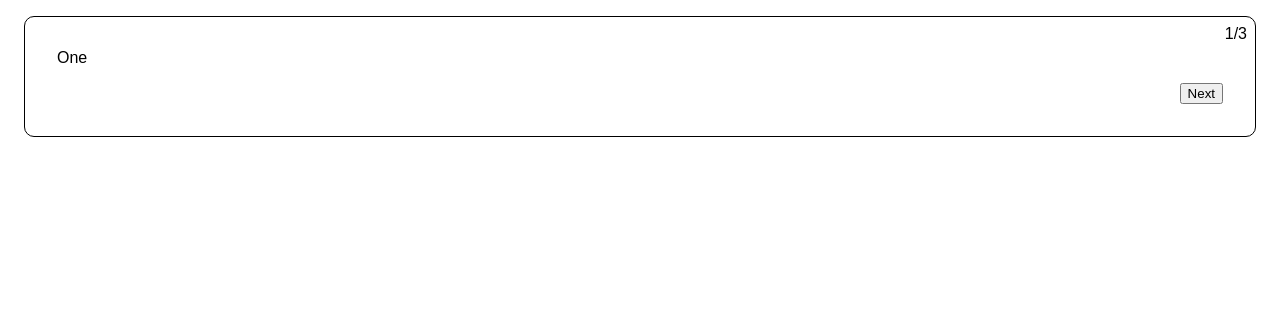
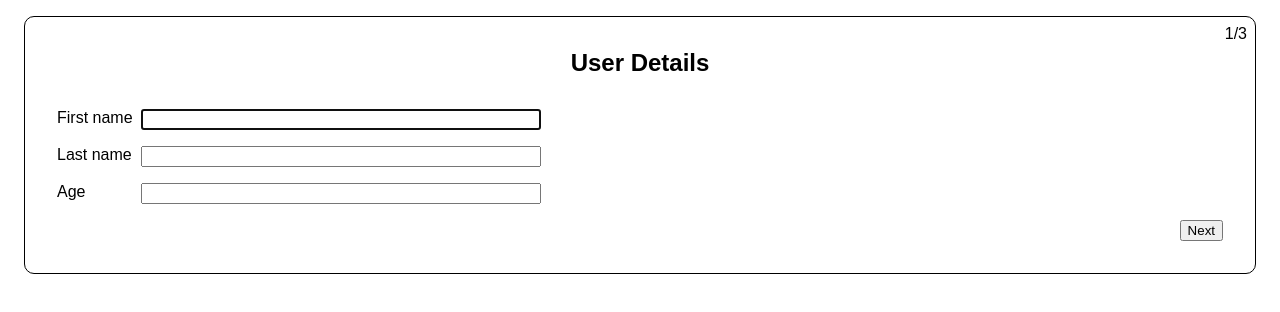
Before and after one commit to petermoyano/Multistep-react-form, a React (Vite) app: page / in a window 1280 px wide. Shown: the top 312 px of the page. Built offline with nearby package versions, Linux system fonts and the light colour scheme.

Commit message:
Add FormWrapper and individual forms

```diff
--- /dev/null
+++ b/src/AccountForm.tsx
@@ -0,0 +1,12 @@
+import { FormWrapper } from "./FormWrapper";
+
+export function AccountForm() {
+    return (
+        <FormWrapper title="Account details">
+            <label>Email</label>
+            <input required autoFocus type="email" />
+            <label>Password</label>
+            <input required type="password" />
+        </FormWrapper>
+    );
+}
--- /dev/null
+++ b/src/AddressForm.tsx
@@ -0,0 +1,16 @@
+import { FormWrapper } from "./FormWrapper";
+
+export function AddressForm() {
+    return (
+        <FormWrapper title="Address">
+            <label>Street</label>
+            <input autoFocus required />
+            <label>City</label>
+            <input required />
+            <label>State</label>
+            <input required />
+            <label>Zip</label>
+            <input required />
+        </FormWrapper>
+    );
+}
--- a/src/App.tsx
+++ b/src/App.tsx
@@ -1,3 +1,6 @@
+import { AccountForm } from "./AccountForm";
+import { AddressForm } from "./AddressForm";
+import { UserForm } from "./UserForm";
 import { useMultistepForm } from "./useMultistepForm";
 
 function App() {
@@ -9,7 +12,7 @@
         isLastStep,
         back,
         next,
-    } = useMultistepForm([<div>One</div>, <div>Two</div>, <div>Three</div>]);
+    } = useMultistepForm([<UserForm />, <AddressForm />, <AccountForm />]);
     return (
         <div
             style={{
--- /dev/null
+++ b/src/FormWrapper.tsx
@@ -0,0 +1,28 @@
+import { ReactNode } from "react";
+
+type FormWrapperProps = {
+    title: string;
+    children: ReactNode;
+};
+
+export function FormWrapper({ title, children }: FormWrapperProps) {
+    return (
+        <>
+            <h2
+                style={{ textAlign: "center", margin: 0, marginBottom: "2rem" }}
+            >
+                {title}
+            </h2>
+            <div
+                style={{
+                    display: "grid",
+                    gap: "1rem .5rem",
+                    justifyContent: "flex-start",
+                    gridTemplateColumns: "auto minmax(auto, 400px)",
+                }}
+            >
+                {children}
+            </div>
+        </>
+    );
+}
--- /dev/null
+++ b/src/UserForm.tsx
@@ -0,0 +1,14 @@
+import { FormWrapper } from "./FormWrapper";
+
+export function UserForm() {
+    return (
+        <FormWrapper title="User Details">
+            <label>First name</label>
+            <input autoFocus required />
+            <label>Last name</label>
+            <input required />
+            <label>Age</label>
+            <input required type="number" min={1} />
+        </FormWrapper>
+    );
+}
```
